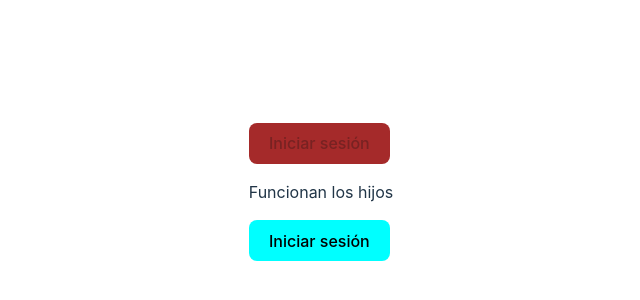
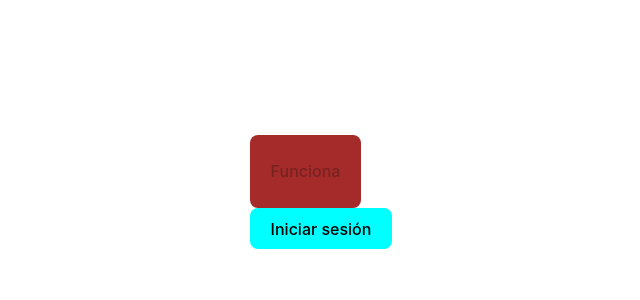
Before and after one commit to davidalmeda/Ejercicios, a React (Vite) app in the folder proyecto-practica/: page / in a window 1280 px wide. Shown: the part 208-508 px from the top of the page, without its empty margins (319-959 px from the left). Built offline with nearby package versions, Linux system fonts and the light colour scheme.

Commit message:
cambiado donde se ponen los hijos

```diff
--- a/proyecto-practica/src/components/App/App.jsx
+++ b/proyecto-practica/src/components/App/App.jsx
@@ -18,8 +18,8 @@ function App() {
     //  </div>
     //</div>
       <>
-    <Button className='acount' text = "Iniciar sesión" type="secondary" disabled onClick= {(() =>click())} >
-      <p>Funcionan los hijos</p>
+    <Button className='acount'  type="secondary" disabled onClick= {(() =>click())} >
+      <p>Funciona</p>
     </Button>
     <Button className='acount' text = "Iniciar sesión" onClick= {(() =>click())} />
     </>
--- a/proyecto-practica/src/components/Button/Button.jsx
+++ b/proyecto-practica/src/components/Button/Button.jsx
@@ -2,12 +2,10 @@ import './index.css'
 
 function Button({children, className, text, type = "primary", disabled=false, onClick}) {
   return (
-    <>
     <div>
-    <button onClick={onClick} className={type=="primary" ? "coso1" : "coso2"} disabled={disabled} >{text}</button>
+    <button onClick={onClick} className={type=="primary" ? "coso1" : "coso2"} disabled={disabled} >{children ? children : text}</button>
     </div>
-    {children}
-    </>
+
   )
 }
 
```
